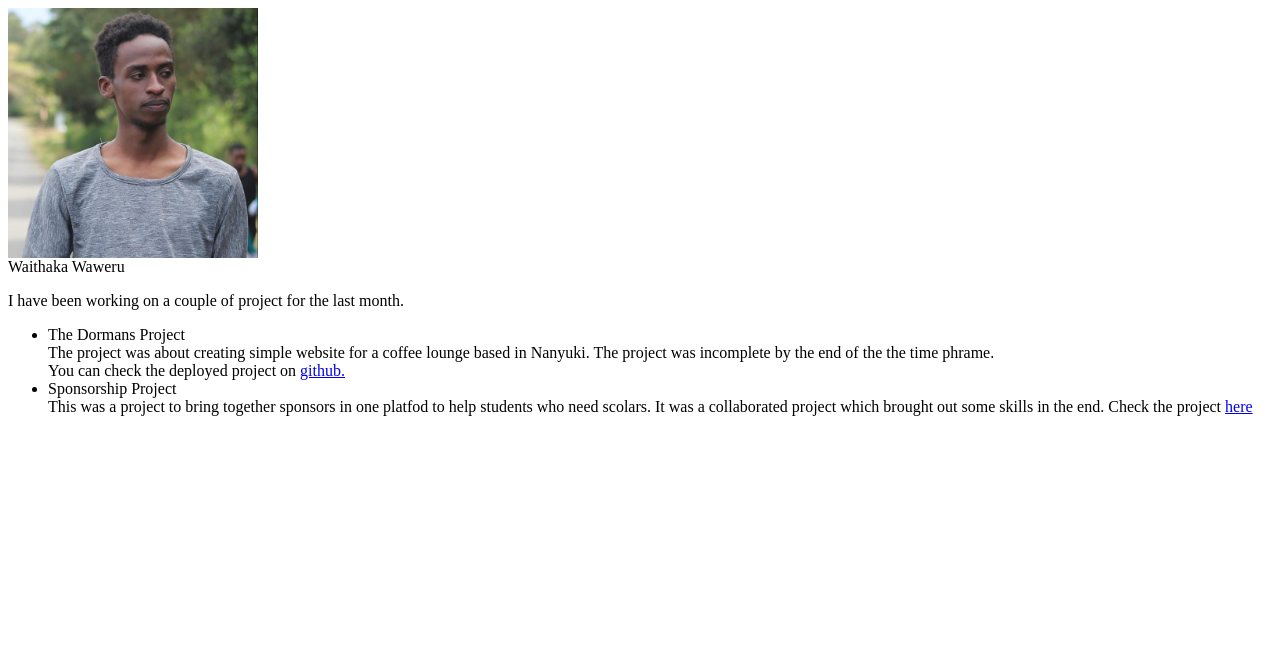
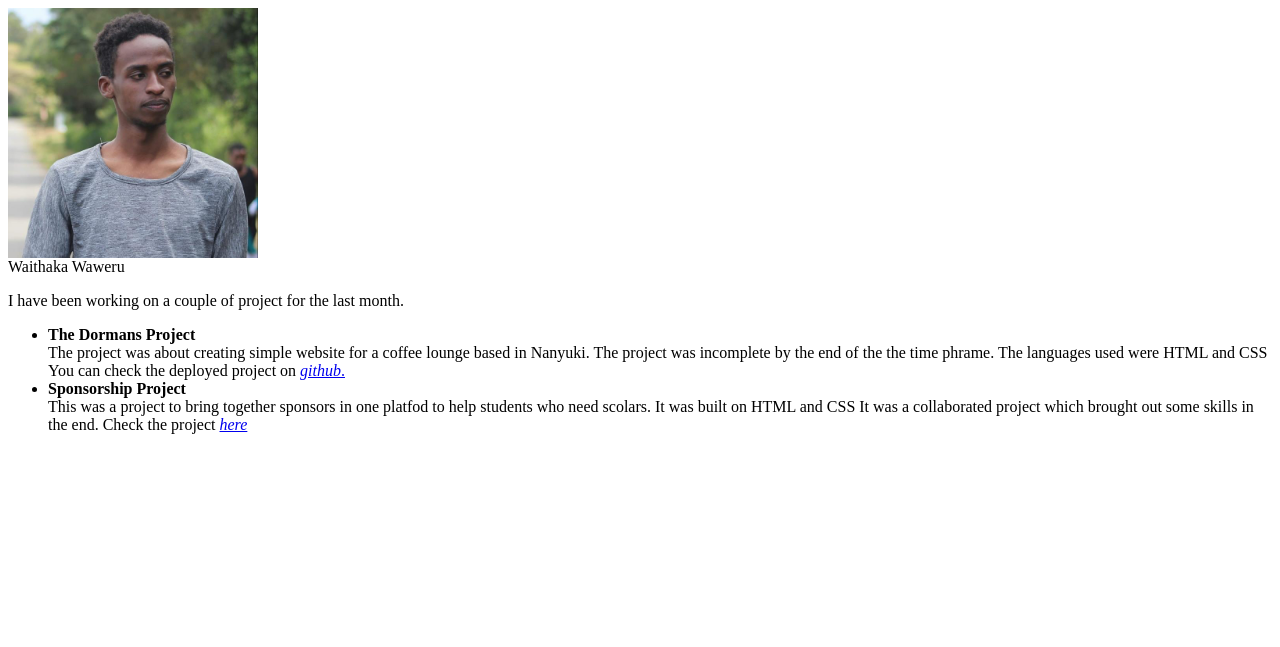
Before and after one commit to weshy007/portfolio-project, a plain HTML site: page index.html in a window 1280 px wide. Shown: the top 647 px of the page. Drawn offline with Linux system fonts and the light colour scheme.

Commit message:
added projects desription

```diff
--- a/index.html
+++ b/index.html
@@ -15,13 +15,13 @@
         <p>
             I have been working on a couple of project for the last month.
             <ul>
-                <li>The Dormans Project</li>
+                <li><strong>The Dormans Project</strong></li>
                 The project was about creating simple website for a coffee lounge based in Nanyuki.
-                The project was incomplete by the end of the the time phrame. </br>
-                You can check the deployed project on <a href="https://github.com/weshy007/dormans-nanyuki">github.</a>
-                <li>Sponsorship Project</li>
-                This was a project to bring together sponsors in one platfod to help students who need scolars.
-                It was a collaborated project which brought out some skills in the end. Check the project <a href="https://github.com/weshy007/Sponsorship-platform">here</a>
+                The project was incomplete by the end of the the time phrame. The languages used were HTML and CSS </br>
+                You can check the deployed project on <a href="https://github.com/weshy007/dormans-nanyuki"><em>github</em>.</a>
+                <li><strong>Sponsorship Project</strong></li>
+                This was a project to bring together sponsors in one platfod to help students who need scolars. It was built on HTML and CSS
+                It was a collaborated project which brought out some skills in the end. Check the project <a href="https://github.com/weshy007/Sponsorship-platform"><em>here</em></a>
             </ul>
         </p>
     </div>
```
